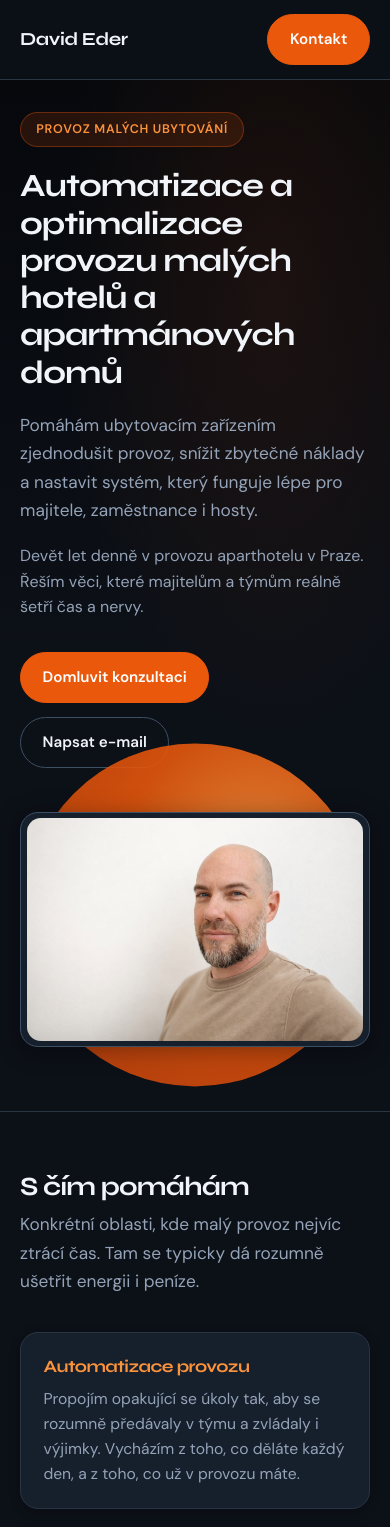
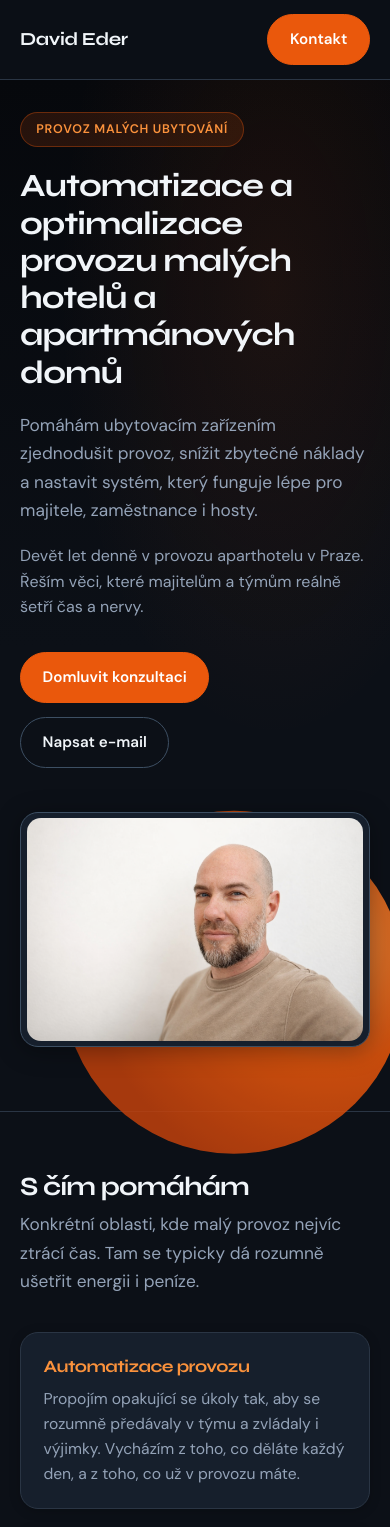
Before and after one commit to Noah-eu/David-Eder, a React (Vite) app: page / in a window 390 px wide. Shown: the top 1527 px of the page. Built offline with nearby package versions, Linux system fonts and the light colour scheme.

Commit message:
style: shift hero glow right and down, keep text above
Made-with: Cursor

```diff
--- a/src/styles.css
+++ b/src/styles.css
@@ -312,6 +312,11 @@ a:hover {
   align-items: center;
 }
 
+.hero__copy {
+  position: relative;
+  z-index: 2;
+}
+
 @media (min-width: 960px) {
   .hero__grid {
     grid-template-columns: 1fr minmax(280px, 400px);
@@ -360,22 +365,30 @@ a:hover {
   margin: 0 auto;
 }
 
-/* 2× oproti původnímu (~320px → ~640px), vycentrováno za portrétem; jas z druhé strany disku (vpravo) */
+/* 2× původní velikost; posun vpravo a níž — pod spodní částí fotky, část disku mimo obrazovku, slabší „rameno“ doleva ke sloupci s textem */
 .hero__portrait-glow {
   position: absolute;
   z-index: 0;
   pointer-events: none;
   filter: blur(0.5px);
-  opacity: 0.88;
+  opacity: 0.85;
   border-radius: 50%;
-  background: radial-gradient(circle at 68% 32%, #fb923c 0%, var(--accent) 40%, var(--accent-dark) 100%);
+  background: radial-gradient(circle at 78% 38%, #fb923c 0%, var(--accent) 36%, var(--accent-dark) 72%);
   --hero-glow-d: min(88vw, 640px);
   width: var(--hero-glow-d);
   height: var(--hero-glow-d);
-  left: 50%;
-  top: 44%;
+  left: calc(50% + clamp(2.25rem, 16vw, 9.5rem));
+  top: 56%;
   right: auto;
-  transform: translate(-50%, -50%);
+  transform: translate(-50%, -42%);
+}
+
+@media (max-width: 959px) {
+  .hero__portrait-glow {
+    left: calc(50% + clamp(1.25rem, 10vw, 5rem));
+    top: 58%;
+    transform: translate(-50%, -40%);
+  }
 }
 
 .hero__portrait-frame {
```
